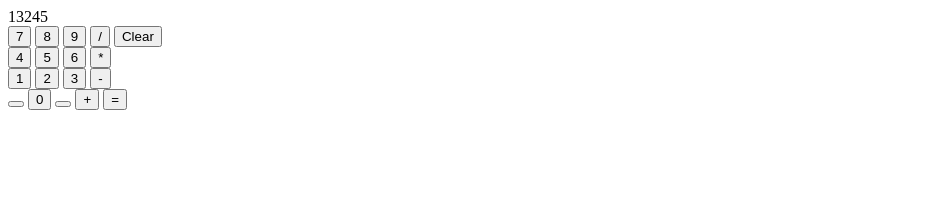
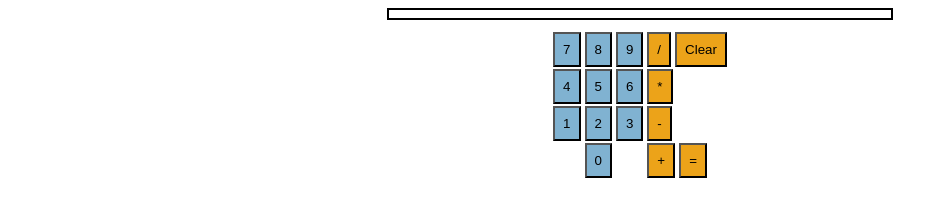
Before and after one commit to RaveTapp/OdinCalculator, a plain HTML site: page index.html in a window 1280 px wide. Shown: the whole page, without its empty margins (0-948 px from the left). Drawn offline with Linux system fonts and the light colour scheme.

Commit message:
Add style

```diff
--- a/index.html
+++ b/index.html
@@ -8,7 +8,7 @@
     <script src="index.js" defer></script>
 </head>
 <body>
-    <div id="display">13245</div>
+    <div id="display"></div>
     <div id="buttons">
         <div class="row">
             <button class="num" onclick="addToDisplay(7)">7</button>
@@ -30,9 +30,9 @@
             <button class="operator" onclick="addOperator('-')">-</button>
         </div>
         <div class="row">
-            <button class="empty"> </button>
+            <button class="empty">1</button>
             <button class="num"onclick="addToDisplay(0)">0</button>
-            <button class="empty" onclick="console.log(displayValue)"> </button>
+            <button class="empty" onclick="console.log(displayValue)">2</button>
             <button class="operator" onclick="addOperator('+')">+</button>
             <button class="equals" onclick="calcEquals()">=</button>
         </div>
--- a/styles.css
+++ b/styles.css
@@ -0,0 +1,38 @@
+body {
+    display: flex;
+    flex-direction: column;
+}
+
+#display {
+    border : 2px black solid;
+    display: inline;
+    padding: 4px;
+    flex: auto;
+    margin: 0 30%;;
+}
+
+#buttons {
+    display: flex;
+    flex-direction: column;
+    margin: 10px auto;
+}
+
+button {
+    padding: 8px;
+    margin-top: 2px;
+}
+
+.num {
+    background-color: rgb(128, 178, 209);
+}
+
+.operator, .clear, .equals {
+    background-color: rgb(236, 163, 25);
+}
+
+.empty {
+    color: rgba(0, 0, 0, 0);
+    background-color: rgba(0, 0, 0, 0);
+    border: 0px;
+    padding: 10px;
+}
```
